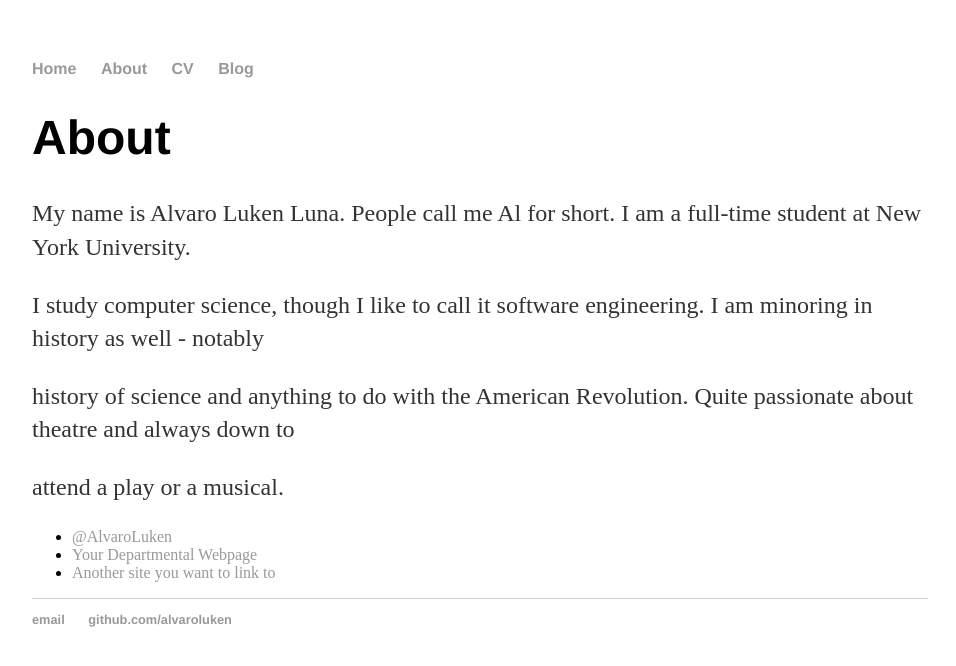
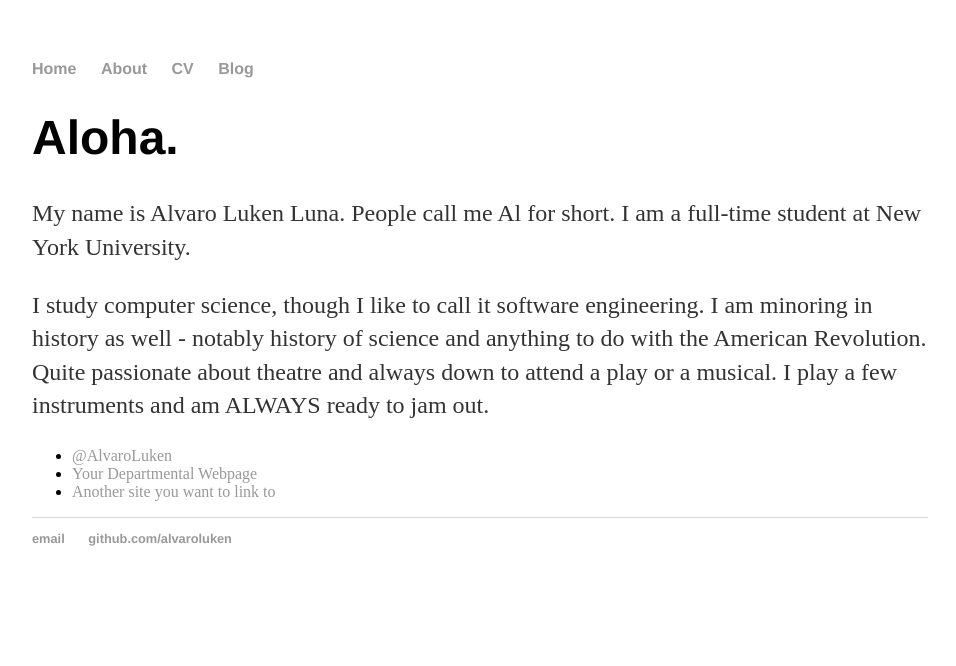
Before and after one commit to mbmarketing4you/mbmarketing4youalvaroluken.github.io, a Jekyll site: the page built from about/index.html, in a window 1280 px wide. Shown: the top 666 px of the page, without its empty margins (160-1116 px from the left). Built offline with Jekyll 4.4.1, drawn with Linux system fonts in a browser that asks for light colours.

Commit message:
Update index.html

```diff
--- a/about/index.html
+++ b/about/index.html
@@ -4,13 +4,17 @@ title: About Me
 ---
 
 		<div class="about">
-			<h1>About</h1>
-			<p> My name is Alvaro Luken Luna. People call me Al for short. I am a full-time student at New York University. <p>
-      <p> I study computer science, though I like to call it software engineering. I am minoring in history as well - notably
-      <p> history of science and anything to do with the American Revolution. Quite passionate about theatre and always down to
-      <p> attend a play or a musical.
-			<ul class="contacts">
-				<li><a href="#">@AlvaroLuken</a></li>
+			<h1>Aloha.</h1>
+			<p> My name is Alvaro Luken Luna. People call me Al for short. I am a full-time student at New York University.<p>
+      <p> I study computer science, though I like to call it software engineering. I am minoring in history as well - notably history of science and anything to do with the American Revolution. </br>
+Quite passionate about theatre and always down to attend a play or a musical. I play a few instruments and am ALWAYS ready to jam out. </br>
+
+
+
+
+
+		<ul class="contacts">
+				<li><a href="https://twitter.com/AlvaroLuken">@AlvaroLuken</a></li>
 				<li><a href="#">Your Departmental Webpage</a></li>
 				<li><a href="#">Another site you want to link to</a></li>
 				</ul>
```
